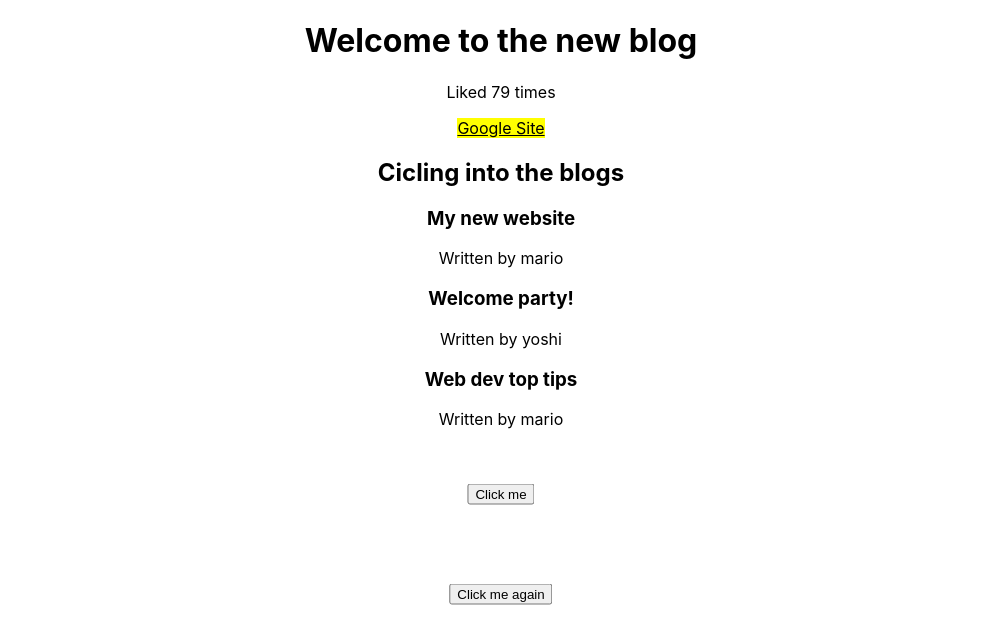
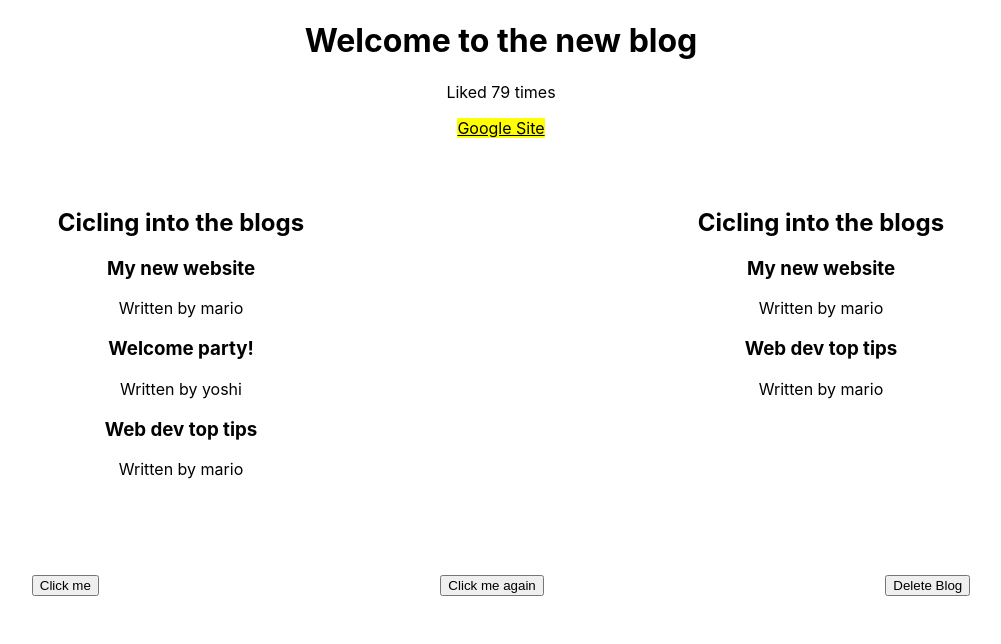
Before and after one commit to romina-trazzi/react-js, a React (Create React App) app: page / in a window 1280 px wide. Shown: the top 644 px of the page, without its empty margins (139-1140 px from the left). Built offline with nearby package versions, Linux system fonts and the light colour scheme.

Commit message:
Refactoring CSS

```diff
--- a/src/App.js
+++ b/src/App.js
@@ -43,22 +43,36 @@ function App() {
 
         <a href = { link } style = {{ color: "black", backgroundColor: "yellow" }} > Google Site </a>
 
-        <div className = "prova" style={{ position: "relative" }}>
-          <button onClick = { handleClick } style = {{
-            position: "absolute",
-            top:"50%",
-            left:"50%",
-            transform: "translate(-50%, -50%)",
-            marginTop:"200px" }}> Click me
-          </button>
+        <div className="home" style= {{ display: "flex", marginTop:"50px"}}>
 
-          <button onClick = { () => { handleClickAgain('') }} style = {{
-            position: "absolute",
-            top:"50%",
-            left:"50%",
-            transform: "translate(-50%, -50%)",
-            marginTop:"300px" }}> Click me again
-          </button>
+          <div class="first_list" style= {{ width:"50%" }}>
+
+            <BlogList blogs={ blogs }> </BlogList>
+
+          </div>
+
+          <div class="second_list" style= {{ width:"50%" }}>
+
+            <BlogList blogs={ blogs.filter ( (blog) => blog.author === "mario" ) }> </BlogList>
+
+          </div>
+
+
+
+        </div>
+
+        <div className = "buttons" style= {{
+          display: "flex",
+          justifyContent:"space-around",
+          alignItems: "center",
+          width: "100%",
+          marginTop: "80px" }} >
+
+          <button onClick = { handleClick }> Click me </button>
+
+          <button onClick = { () => { handleClickAgain('') }} > Click me again </button>
+
+          <button> Delete Blog </button>
 
           {/* condizione ? true : false */}
           {/* { name === "" ? null : <p> Old name { name } </p> } */}
@@ -66,11 +80,6 @@ function App() {
           {/* Rendering conditional */}
           { name && <p> Old name { name } </p> }
 
-          <div className="home">
-
-            <BlogList blogs={ blogs }> </BlogList>
-
-          </div>
 
         </div>
 
--- a/src/blogList.js
+++ b/src/blogList.js
@@ -3,6 +3,7 @@ const BlogList = (props) => {
     // Importiamo dal componente padre APP la lista dei blog
     const blogs = props.blogs;
 
+    console.log(blogs);
 
     return (
 
```
